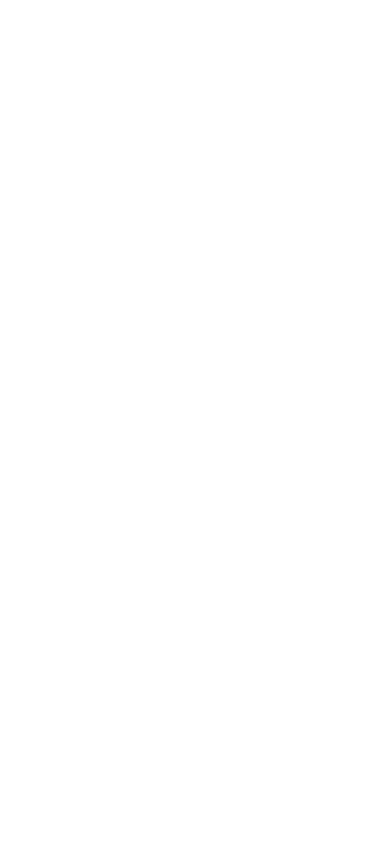
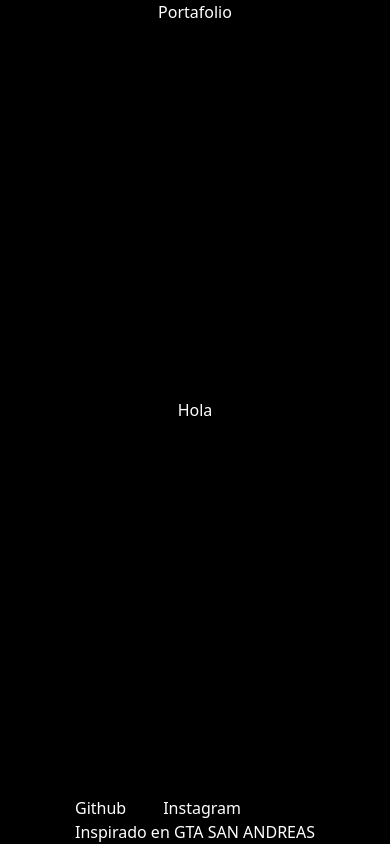
Before and after one commit to Jacksonpirlo/portafolioNext, a Next.js app: page / in a window 390 px wide. Built offline with nearby package versions, Linux system fonts and the light colour scheme.

Commit message:
feat(ui): add background image for pc version

```diff
--- a/src/app/globals.css
+++ b/src/app/globals.css
@@ -20,7 +20,7 @@
 }
 
 body {
-  background: var(--background);
+  background-image: url("../assets/gta_san_andreas.png");
   display: flex;
   flex-direction: column;
   justify-content: space-between;
@@ -28,3 +28,9 @@ body {
   height: 100vh;
   color: #ffffff;
 }
+
+@media screen and (max-width: 1000px) {
+  body {
+    background-color: #0000;
+  }
+}
```
